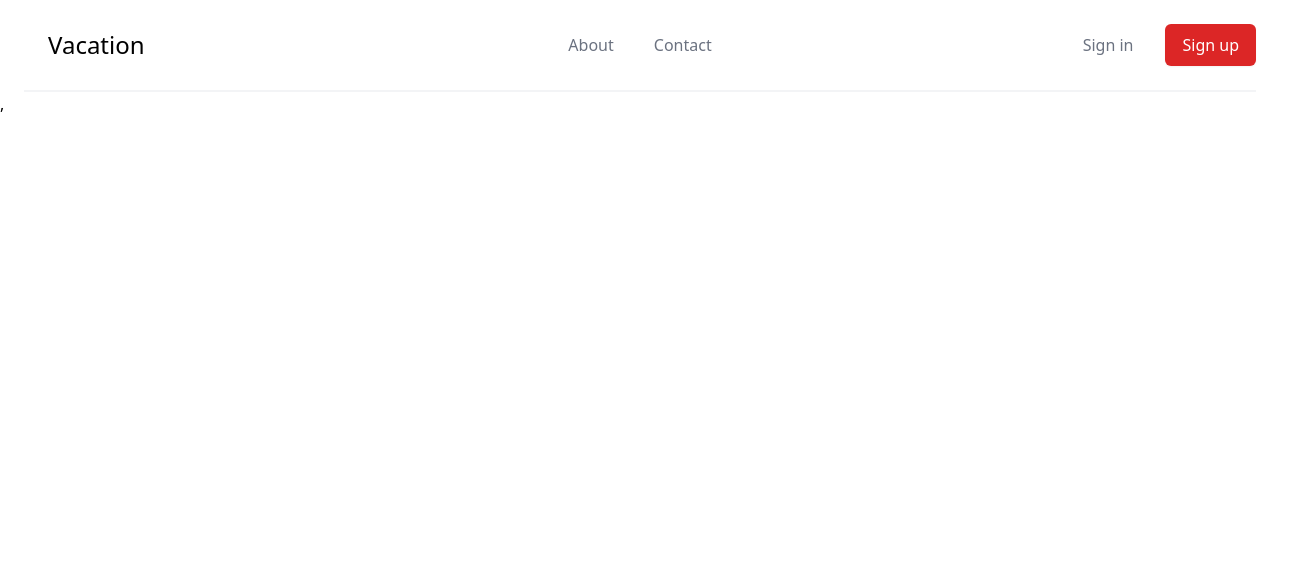
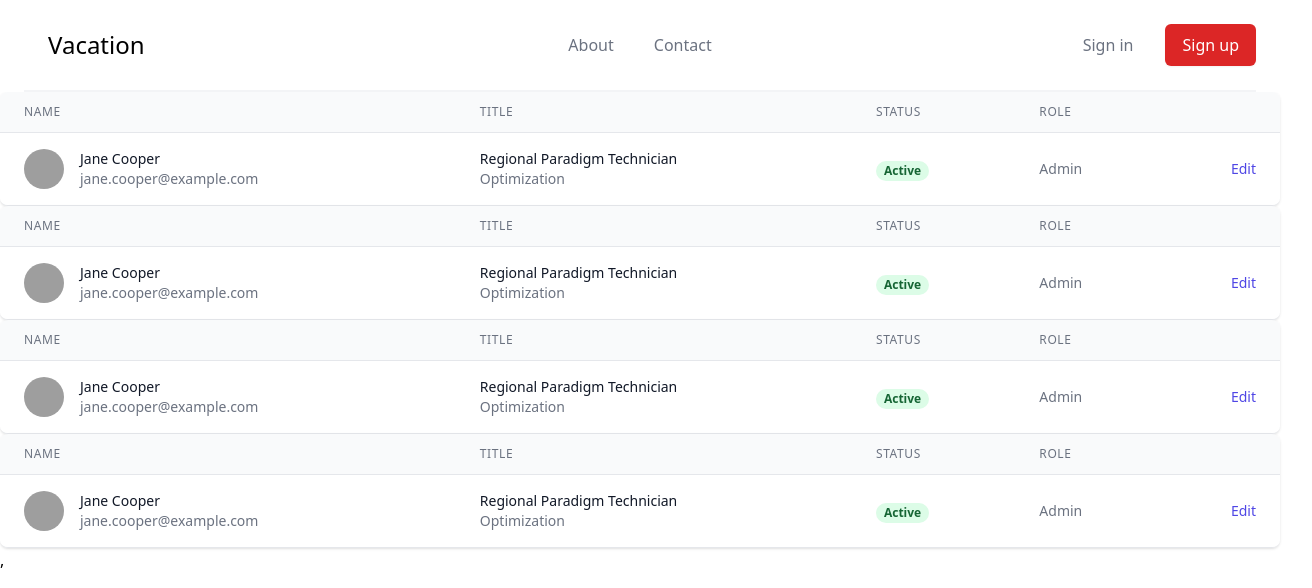
Before and after one commit to chra-O/Tailwind-App, a React (Create React App) app: page /detailrPage in a window 1280 px wide. Shown: the top 588 px of the page, 1312 px wide, since content can reach past the window. Built offline with nearby package versions, Linux system fonts and the light colour scheme; grey boxes are pictures that could not be loaded.

Commit message:
adding detail

```diff
--- a/src/App.js
+++ b/src/App.js
@@ -9,6 +9,8 @@
 import Product from "./component/Product";
 import ForgetPass from "./component/ForgetPass";
 import ShowComponent from "./component/ShowComponent";
+
+import DetailComponent from "./component/DetailComponent";
 
 function App() {
   return (
@@ -23,6 +25,7 @@
         <Route exact path="/product" element={<Product />} />
         <Route exact path="/forgetPass" element={<ForgetPass />} />
         <Route exact path="/show" element={<ShowComponent />} />
+        <Route exact path="/detailrPage" element={<DetailComponent />} />
       </Routes>
     </div>
   );
--- /dev/null
+++ b/src/component/Detail.jsx
@@ -0,0 +1,107 @@
+import React from "react";
+
+export default function Detail() {
+  const people = [
+    {
+      name: "Jane Cooper",
+      title: "Regional Paradigm Technician",
+      department: "Optimization",
+      role: "Admin",
+      email: "jane.cooper@example.com",
+      image:
+        "https://images.unsplash.com/photo-1494790108377-be9c29b29330?ixlib=rb-1.2.1&ixid=eyJhcHBfaWQiOjEyMDd9&auto=format&fit=facearea&facepad=4&w=256&h=256&q=60",
+    },
+  ];
+  return (
+    <div className="flex flex-col">
+      <div className="-my-2 overflow-x-auto sm:-mx-6 lg:-mx-8">
+        <div className="py-2 align-middle inline-block min-w-full sm:px-6 lg:px-8">
+          <div className="shadow overflow-hidden border-b border-gray-200 sm:rounded-lg">
+            <table className="min-w-full divide-y divide-gray-200">
+              <thead className="bg-gray-50">
+                <tr>
+                  <th
+                    scope="col"
+                    className="px-6 py-3 text-left text-xs font-medium text-gray-500 uppercase tracking-wider"
+                  >
+                    Name
+                  </th>
+                  <th
+                    scope="col"
+                    className="px-6 py-3 text-left text-xs font-medium text-gray-500 uppercase tracking-wider"
+                  >
+                    Title
+                  </th>
+                  <th
+                    scope="col"
+                    className="px-6 py-3 text-left text-xs font-medium text-gray-500 uppercase tracking-wider"
+                  >
+                    Status
+                  </th>
+                  <th
+                    scope="col"
+                    className="px-6 py-3 text-left text-xs font-medium text-gray-500 uppercase tracking-wider"
+                  >
+                    Role
+                  </th>
+                  <th scope="col" className="relative px-6 py-3">
+                    <span className="sr-only">Edit</span>
+                  </th>
+                </tr>
+              </thead>
+              <tbody className="bg-white divide-y divide-gray-200">
+                {people.map((person) => (
+                  <tr key={person.email}>
+                    <td className="px-6 py-4 whitespace-nowrap">
+                      <div className="flex items-center">
+                        <div className="flex-shrink-0 h-10 w-10">
+                          <img
+                            className="h-10 w-10 rounded-full"
+                            src={person.image}
+                            alt=""
+                          />
+                        </div>
+                        <div className="ml-4">
+                          <div className="text-sm font-medium text-gray-900">
+                            {person.name}
+                          </div>
+                          <div className="text-sm text-gray-500">
+                            {person.email}
+                          </div>
+                        </div>
+                      </div>
+                    </td>
+                    <td className="px-6 py-4 whitespace-nowrap">
+                      <div className="text-sm text-gray-900">
+                        {person.title}
+                      </div>
+                      <div className="text-sm text-gray-500">
+                        {person.department}
+                      </div>
+                    </td>
+                    <td className="px-6 py-4 whitespace-nowrap">
+                      <span className="px-2 inline-flex text-xs leading-5 font-semibold rounded-full bg-green-100 text-green-800">
+                        Active
+                      </span>
+                    </td>
+                    <td className="px-6 py-4 whitespace-nowrap text-sm text-gray-500">
+                      {person.role}
+                    </td>
+                    <td className="px-6 py-4 whitespace-nowrap text-right text-sm font-medium">
+                      <a
+
+                        className="text-indigo-600 hover:text-indigo-900"
+                      >
+                        Edit
+                      </a>
+                    </td>
+                  </tr>
+                ))}
+              </tbody>
+            </table>
+          </div>
+        </div>
+      </div>
+    </div>
+  );
+}
--- /dev/null
+++ b/src/component/DetailComponent.jsx
@@ -0,0 +1,13 @@
+import React from "react";
+import Detail from "./Detail";
+
+export default function DetailComponent() {
+  return (
+    <div>
+      <Detail />
+      <Detail />
+      <Detail />
+      <Detail />
+    </div>
+  );
+}
--- a/src/component/Show.jsx
+++ b/src/component/Show.jsx
@@ -1,29 +1,30 @@
 import React from "react";
+import { Link } from "react-router-dom";
 
 export default function Show(props) {
   return (
     <div>
       <div class="p-10  ">
         <div class=" w-full lg:max-w-full   lg:flex ">
-          <div class=" w-80  pr-5 flex-none bg-cover rounded-t lg:rounded-t-none lg:rounded-l text-center overflow-hidden">
+          <div class=" w-96  pr-5 flex-none bg-cover rounded-t lg:rounded-t-none lg:rounded-l text-center overflow-hidden">
             <img
               src="https://media.millenniumhotels.com/Live/1/E/4/1E44B809-BE0C-418B-97A3-DB19AAF21DE3/Copthorne%20Hotel%20Baranan%20Exterior.jpg?r=180227121146"
               alt=""
             ></img>
           </div>
-          <div class="border-r border-b border-l w-full border-gray-400 lg:border-l-0  hover:bg-stone-50 lg:border-t lg:border-gray-400 bg-white rounded-b lg:rounded-b-none lg:rounded-r p-4 flex flex-col justify-between leading-normal">
-            <div class="mb-8 w-96">
-
-              <div class="text-gray-900 font-bold text-xl mb-2">
+          <div class="border-r border-b   border-l w-full  border-orange-500  hover:bg-stone-50 lg:border-t lg:border-gray-400 bg-white rounded-b lg:rounded-b-none lg:rounded-r p-4 flex flex-col justify-between leading-normal">
+            <div class="mb-8 w-96  pl-4 ">
+              <div class="text-gray-900 font-bold text-xl mb-2 ">
                 {props.name}
               </div>
-              <p class="text-gray-700 text-base w-full">{props.desc}</p>
+              <p class="text-gray-700 text-base w-full pl-4">{props.desc}</p>
             </div>
             <div class="flex items-center">
               <div class="text-sm">
-                <button className="w-full flex items-center justify-center px-4 py-2 border border-transparent rounded-md shadow-sm text-base font-medium text-white bg-red-500 hover:bg-red-700 ">
-                  Book
-                </button>
+                <Link to="/detailrPage" className="w-full flex items-center justify-center px-4 py-2 border border-transparent rounded-md shadow-sm text-base font-medium text-white bg-red-500 hover:bg-red-700 ">
+                  {" "}
+                  Detail
+                </Link>
               </div>
             </div>
           </div>
```
